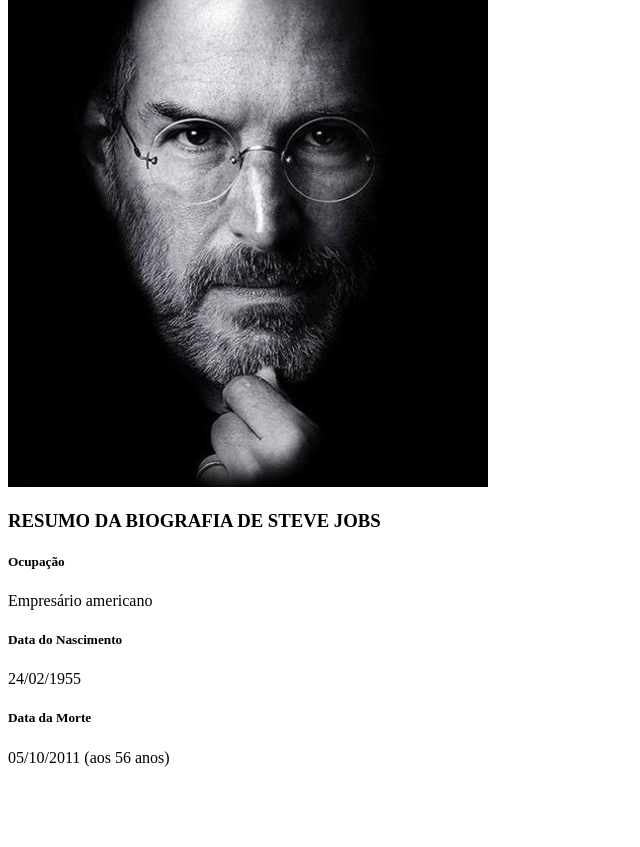
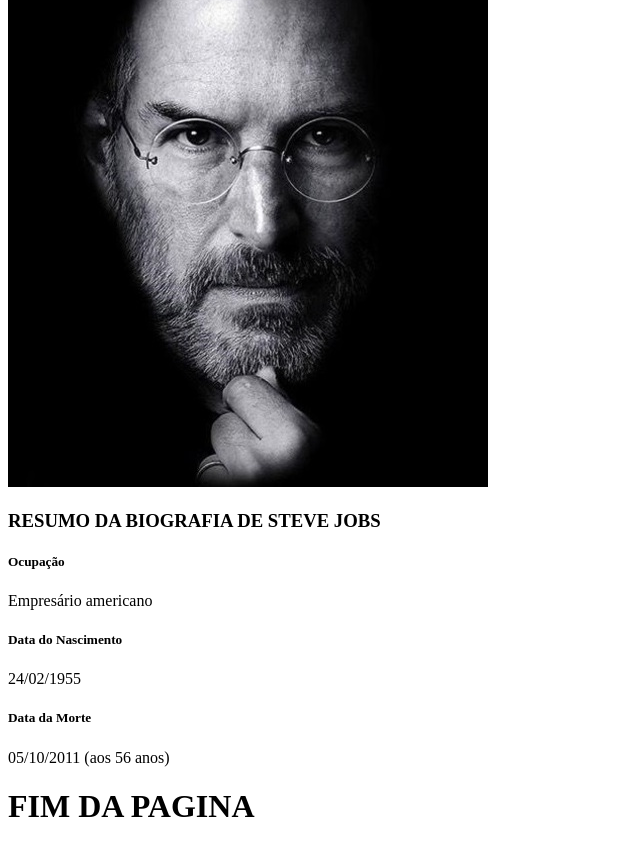
Before and after one commit to DiAugust/projeto-html-1, a plain HTML site: page index.html in a window 1280 px wide. Shown: the part 1841-2688 px from the top of the page, without its empty margins (0-640 px from the left). Before the commit the page ends 2624 px from the top, so only its background shows below. Drawn offline with Linux system fonts and the light colour scheme.

Commit message:
adicionado titulo de fim da pagina

```diff
--- a/index.html
+++ b/index.html
@@ -58,5 +58,6 @@
     <p>24/02/1955</p>
     <h5>Data da Morte</h5>
     <p>05/10/2011 (aos 56 anos)</p>
+    <h1>FIM DA PAGINA</h1>
 </body>
 </html>
```
